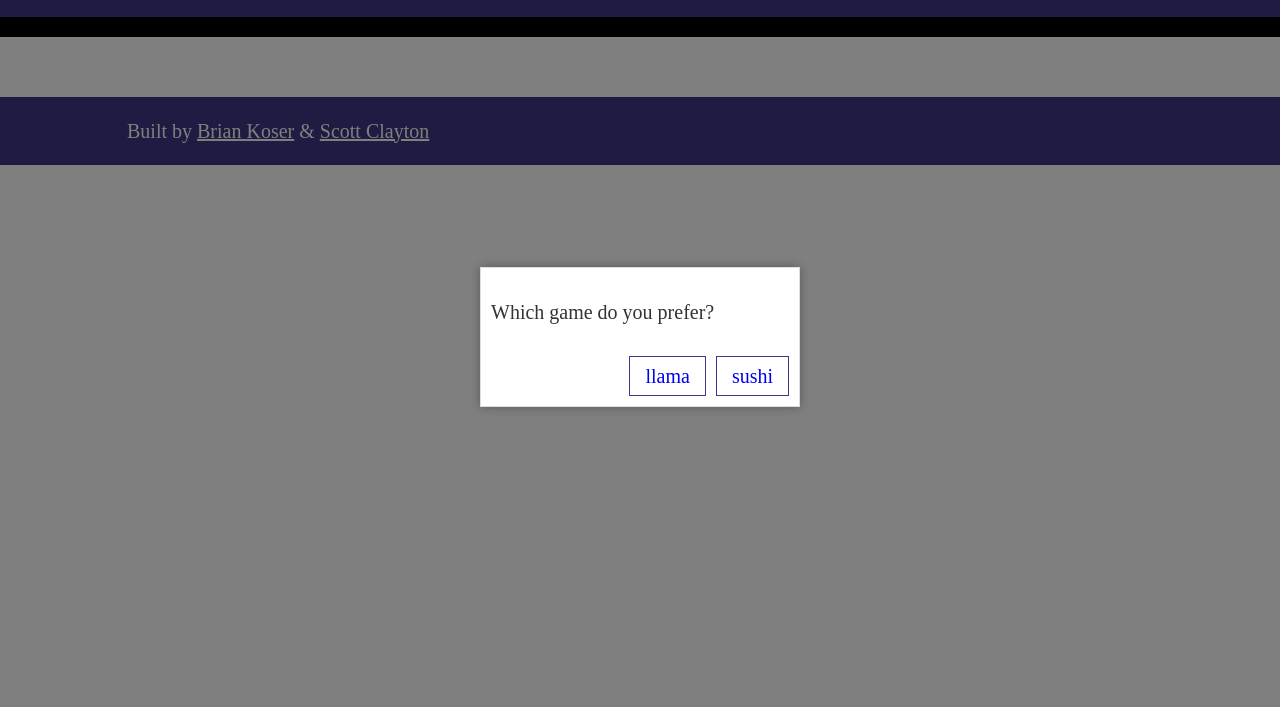
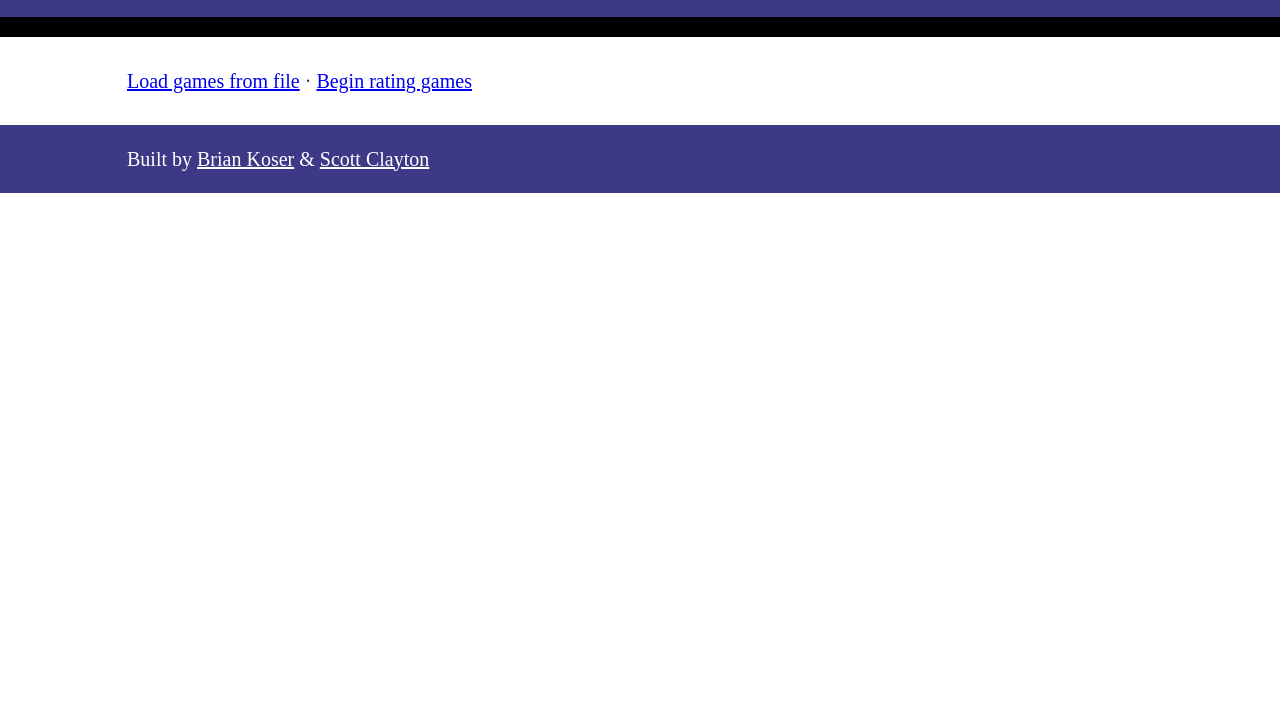
Before and after one commit to briankoser/thomas, a plain HTML site: page index.html in a window 1280 px wide. Shown: the part 93-800 px from the top of the page. Drawn offline with Linux system fonts and the light colour scheme; a web font is replaced by a local one.

Commit message:
Added way to upload text file of games

```diff
--- /dev/null
+++ b/games/test-games.txt
@@ -0,0 +1,4 @@
+Risk
+Chess
+Checkers
+Yahtzee
--- a/index.html
+++ b/index.html
@@ -22,6 +22,8 @@
 
         <div class="main-container">
             <main class="main wrapper clearfix">
+                <a href="javascript: void(0)" onclick="test.addGamesFromFile()">Load games from file</a> &middot;
+                <a href="javascript: void(0)" onclick="runTests()">Begin rating games</a>
             </main> <!-- #main -->
         </div> <!-- #main-container -->
 
--- a/js/thomas.js
+++ b/js/thomas.js
@@ -459,6 +459,44 @@ var thomas = function () {
             });
             return this;
         },
+        addGamesFromFile: function(onLoadCallback) {
+            // This method MUST be called from the user context (e.g., click event) or nothing will happen.
+            try {
+                var fileInput = document.createElement('input');
+                fileInput.type = "file";
+                fileInput.style.position = "fixed";
+                fileInput.style.top = "-1000px";
+                fileInput.onchange = function(e) {
+                    var gameFile = fileInput.files[0];
+                    if (gameFile) {
+                        var reader = new FileReader();
+                        reader.readAsText(gameFile, "UTF-8");
+                        reader.onload = function (event) {
+                            try {
+                                var games = event.target.result.replace(/\r/g, '').split('\n');
+                                for (var i = 0; i < games.length; i++) {
+                                    // console.log('Thomas: Loaded ' + games[i]);
+                                    games_object.addGame(new game(games_object.list.length, -1, games[i]));
+                                }
+                            } catch (err) {
+                                console.warn('Thomas: Error parsing games from file!');
+                            }
+                            if (typeof onLoadCallback === 'function') {
+                                onLoadCallback();
+                            }
+                        }
+                        reader.onerror = function () {
+                            console.warn('Thomas: Error loading file!');
+                        }
+                    }
+                }
+                document.body.appendChild(fileInput);
+                fileInput.click();
+            } catch (ex) {
+                console.warn('Thomas: Error loading file!');
+                run_pipeline();
+            }
+        },
         getComparison: function() {
             // NOT async
             var fc = games_object.getFlickchartMatchup();
@@ -572,8 +610,9 @@ var promptUser = function(message, buttons) {
     TEMP MAIN
 **************************************************************/
 var test = new thomas();
+var runTests = function () {
+    test.addGame('llama').addGame('sushi').addGame('taco').addGame('chocolate');
 
-test.addGame('llama').addGame('sushi').addGame('taco').addGame('chocolate');
     test.debug();
 
     test.promptComparison();
@@ -584,3 +623,4 @@ test.promptComparison();
     test.promptComparison();
 
     test.debug();
+}
```
Lines whose indentation alone changed are shown as unchanged.
